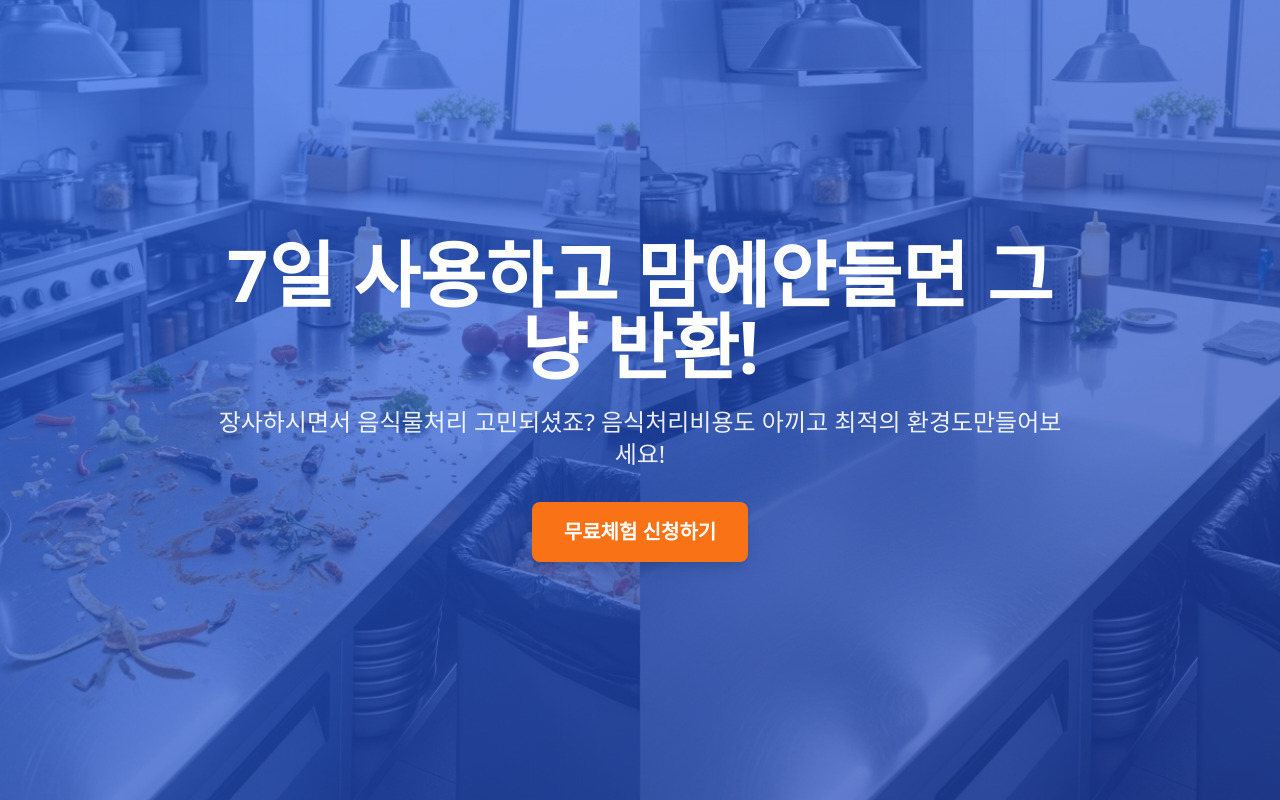
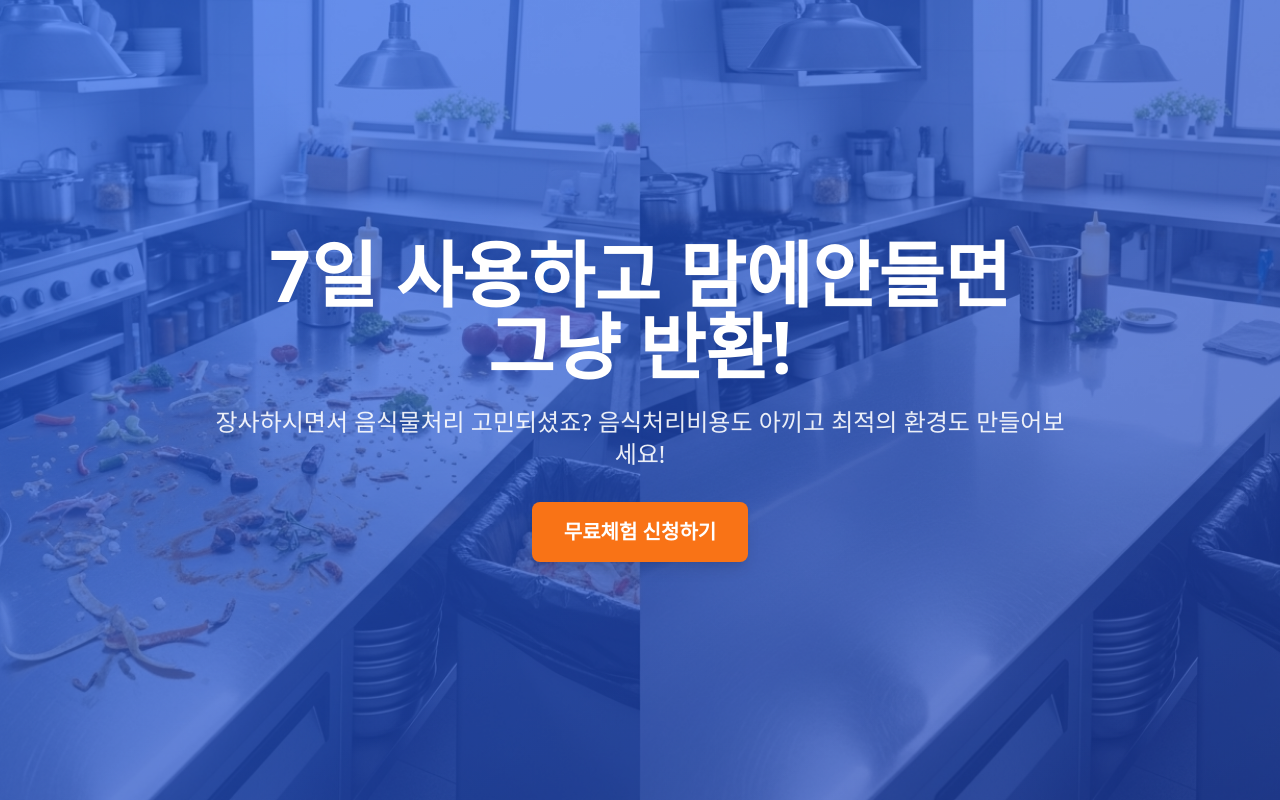
Before and after one commit to conadeli/acegreen, a React (Vite) app: page / in a window 1280 px wide. Shown: the top 800 px of the page. Built offline with nearby package versions, Linux system fonts and the light colour scheme.

Commit message:
Add files via upload

```diff
--- a/src/components/Hero.tsx
+++ b/src/components/Hero.tsx
@@ -19,11 +19,13 @@ const Hero = () => {
       </div>
       <div className="relative z-10 flex items-center justify-center h-full">
         <div className="text-center max-w-4xl mx-auto px-4 py-4">
-          <h1 className="text-3xl md:text-7xl font-bold mb-4 md:mb-6 leading-tight">
-           7일 사용하고 맘에안들면 그냥 반환!
-          </h1>
+        <h1 className="text-3xl md:text-7xl font-bold mb-4 md:mb-6 leading-tight text-center">
+  7일 사용하고 맘에안들면
+  <br />
+  <span className="block text-center">그냥 반환!</span>
+</h1>
           <p className="text-lg md:text-2xl mb-6 md:mb-8 opacity-90 leading-relaxed">
-           장사하시면서 음식물처리 고민되셨죠? 음식처리비용도 아끼고 최적의 환경도만들어보세요!          </p>
+           장사하시면서 음식물처리 고민되셨죠? 음식처리비용도 아끼고 최적의 환경도 만들어보세요!          </p>
           <button
             onClick={scrollToTrialForm}
             className="bg-orange-500 hover:bg-orange-600 px-6 md:px-8 py-3 md:py-4 text-lg md:text-xl font-semibold rounded-lg transition-all duration-300 transform hover:scale-105 shadow-lg"
```
